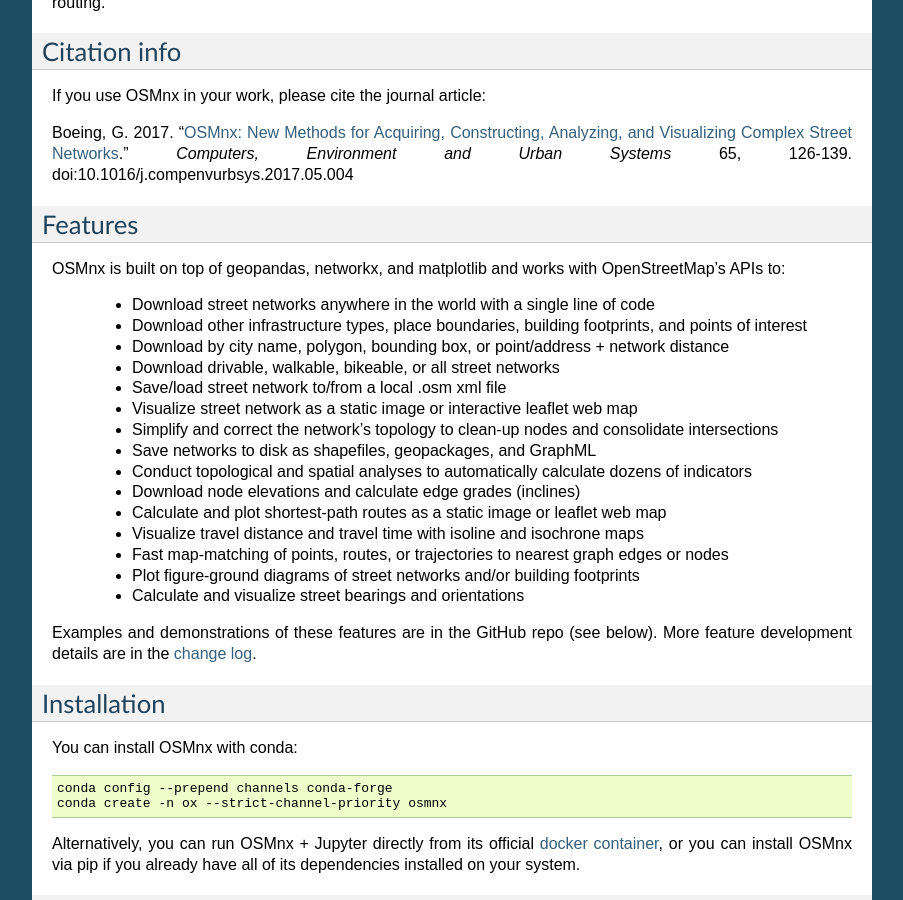
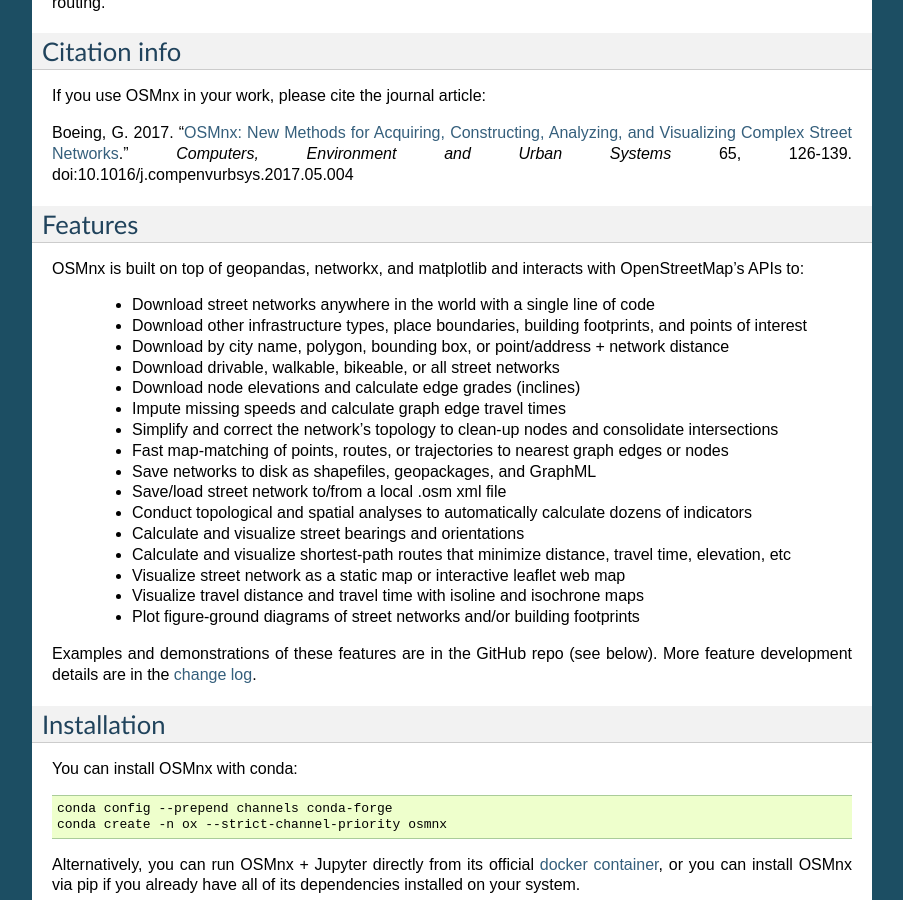
Before and after one commit to gboeing/osmnx, a Sphinx documentation site: the page built from docs/source/index.rst, in a window 1280 px wide and 900 px high, scrolled down 693 px. Shown: the whole window, without its empty margins (198-1101 px from the left). Built offline with Sphinx 7.4.7, drawn with Linux system fonts in a browser that asks for light colours.

Commit message:
update feature list

```diff
--- a/docs/source/index.rst
+++ b/docs/source/index.rst
@@ -22,23 +22,24 @@
 Features
 --------
 
-OSMnx is built on top of geopandas, networkx, and matplotlib and works with OpenStreetMap's APIs to:
+OSMnx is built on top of geopandas, networkx, and matplotlib and interacts with OpenStreetMap's APIs to:
 
   * Download street networks anywhere in the world with a single line of code
   * Download other infrastructure types, place boundaries, building footprints, and points of interest
   * Download by city name, polygon, bounding box, or point/address + network distance
   * Download drivable, walkable, bikeable, or all street networks
+  * Download node elevations and calculate edge grades (inclines)
+  * Impute missing speeds and calculate graph edge travel times
+  * Simplify and correct the network's topology to clean-up nodes and consolidate intersections
+  * Fast map-matching of points, routes, or trajectories to nearest graph edges or nodes
+  * Save networks to disk as shapefiles, geopackages, and GraphML
   * Save/load street network to/from a local .osm xml file
-  * Visualize street network as a static image or interactive leaflet web map
-  * Simplify and correct the network's topology to clean-up nodes and consolidate intersections
-  * Save networks to disk as shapefiles, geopackages, and GraphML
   * Conduct topological and spatial analyses to automatically calculate dozens of indicators
-  * Download node elevations and calculate edge grades (inclines)
-  * Calculate and plot shortest-path routes as a static image or leaflet web map
+  * Calculate and visualize street bearings and orientations
+  * Calculate and visualize shortest-path routes that minimize distance, travel time, elevation, etc
+  * Visualize street network as a static map or interactive leaflet web map
   * Visualize travel distance and travel time with isoline and isochrone maps
-  * Fast map-matching of points, routes, or trajectories to nearest graph edges or nodes
   * Plot figure-ground diagrams of street networks and/or building footprints
-  * Calculate and visualize street bearings and orientations
 
 Examples and demonstrations of these features are in the GitHub repo (see below). More feature development details are in the `change log`_.
 
```
